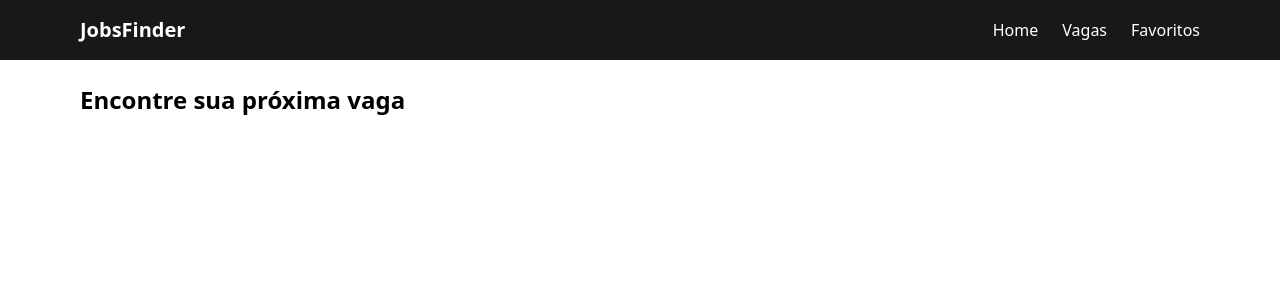
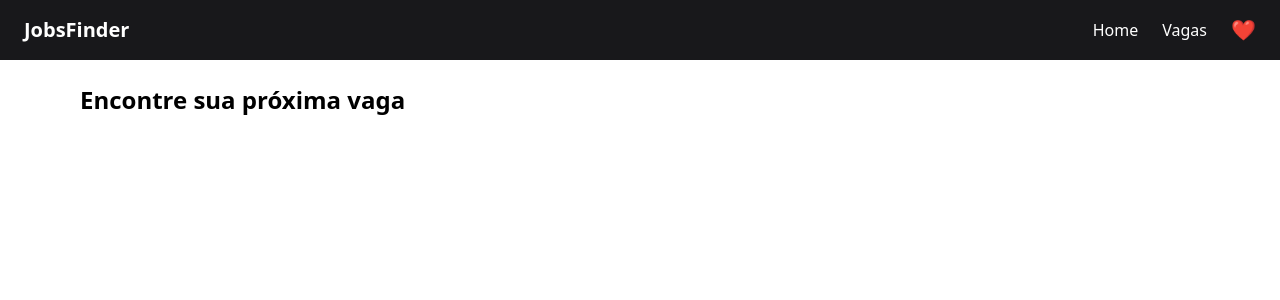
Before and after one commit to GustavoS-Melo/jobs-finder-angular, an Angular app: page / in a window 1280 px wide. Shown: the top 300 px of the page. Built offline with nearby package versions, Linux system fonts and the light colour scheme.

Commit message:
refactor: fix favorite UX by moving action to job card

```diff
--- a/src/app/core/layout/header/header.ts
+++ b/src/app/core/layout/header/header.ts
@@ -1,20 +1,37 @@
-import { Component } from '@angular/core';
-import { RouterLink } from '@angular/router';
+import { Component, inject, computed } from '@angular/core';
+import { RouterModule } from '@angular/router';
+import { FavoritesService } from '../../../features/jobs/favorites.service';
 
 @Component({
   selector: 'app-header',
   standalone:true,
-  imports: [RouterLink],
-  template: `<header class="bg-zinc-900 text-white">
-      <div class="max-w-6xl mx-auto px-4 py-4 flex justify-between items-center">
-        <h1 class="text-xl font-bold">JobsFinder</h1>
+  imports: [RouterModule],
+  template: `
+    <header class="bg-zinc-900 text-white px-6 py-4 flex justify-between items-center">
+      <h1 class="text-xl font-bold">JobsFinder</h1>
 
-        <nav class="flex gap-6">
-          <a routerLink="/" class="hover:text-indigo-400">Home</a>
-          <a routerLink="/jobs" class="hover:text-indigo-400">Vagas</a>
-          <a routerLink="/favorites" class="hover:text-indigo-400">Favoritos</a>
-        </nav>
-      </div>
-    </header>`
+      <nav class="flex items-center gap-6">
+        <a routerLink="/" class="hover:underline">Home</a>
+        <a routerLink="/jobs" class="hover:underline">Vagas</a>
+
+        <a routerLink="/favorites" class="relative text-xl">
+          ❤️
+          @if (favoritesCount() > 0) {
+            <span
+              class="absolute -top-2 -right-3 bg-red-500 text-white text-xs rounded-full px-1.5"
+            >
+              {{ favoritesCount() }}
+            </span>
+          }
+        </a>
+      </nav>
+    </header>
+    `
 })
-export class HeaderComponent {}
+export class HeaderComponent {
+  private favoritesService = inject(FavoritesService);
+
+  favoritesCount = computed(
+    () => this.favoritesService.favorites().length
+  );
+}
```
